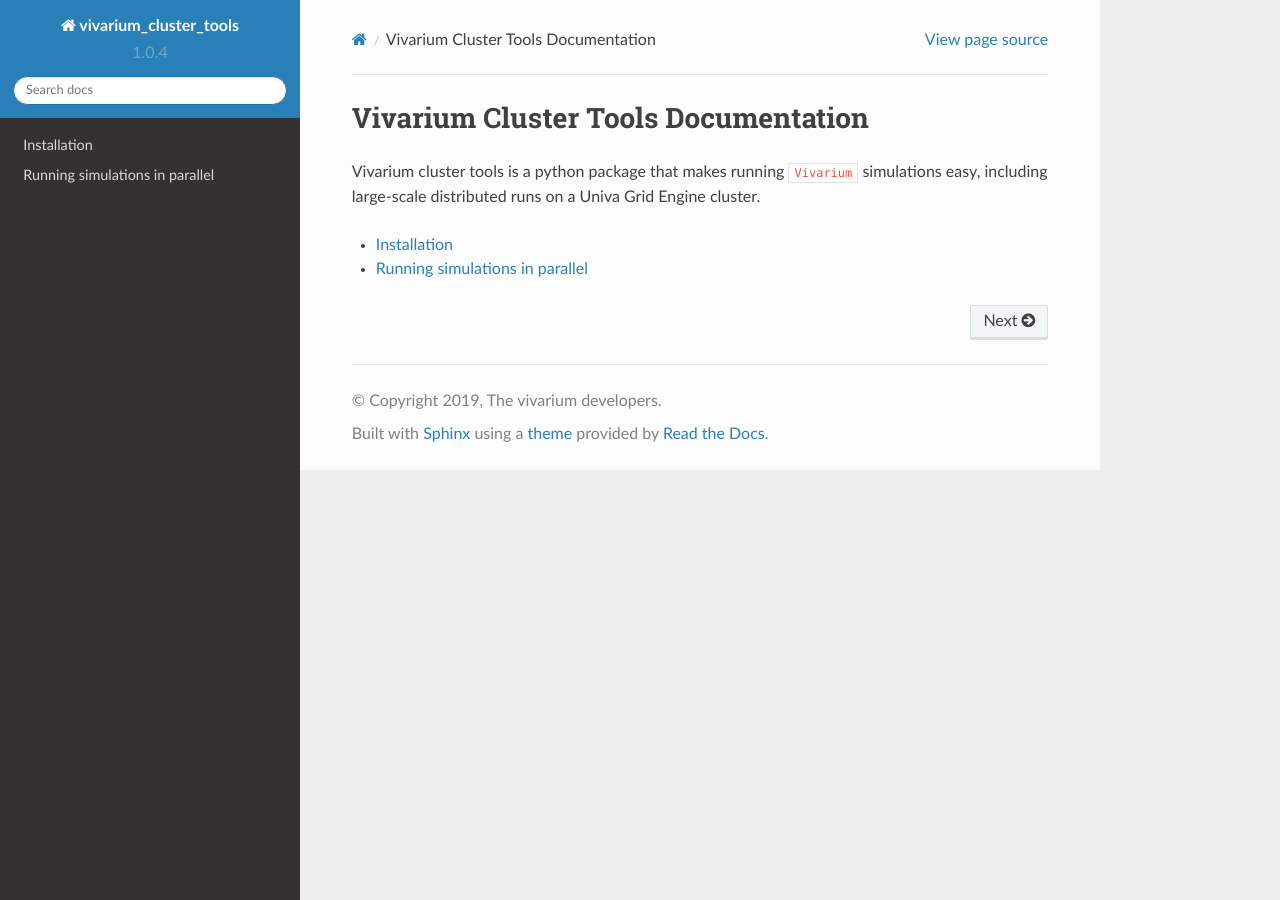
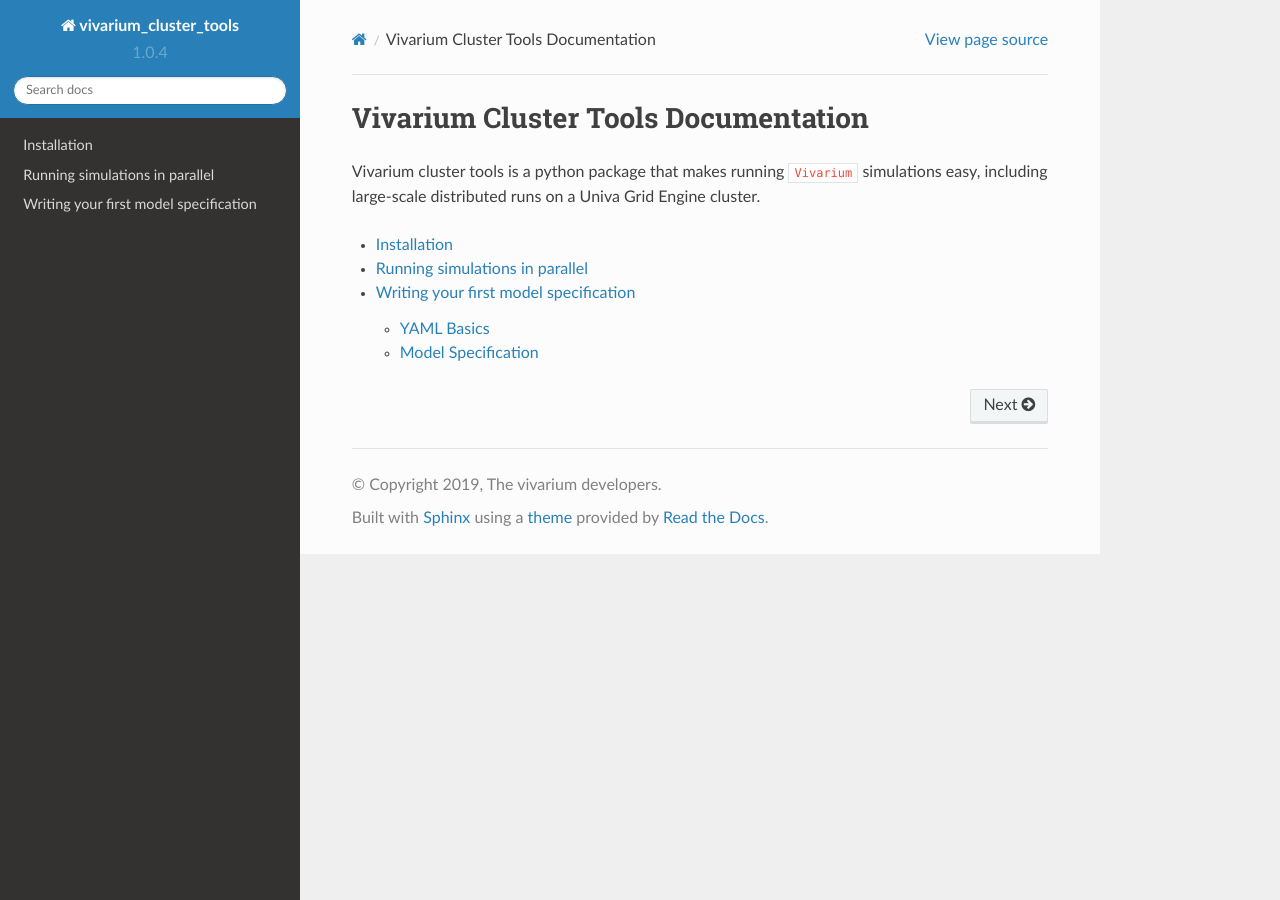
Before and after one commit to ihmeuw/vivarium_cluster_tools, a Sphinx documentation site: the page built from docs/source/index.rst, in a window 1280 px wide. Built offline with Sphinx 7.4.7 and the Read the Docs theme 2.0.0, drawn with Linux system fonts in a browser that asks for light colours; part of the change alters nothing that is shown.

Commit message:
add config section

```diff
--- /dev/null
+++ b/docs/source/config.rst
@@ -0,0 +1,195 @@
+
+Writing your first model specification
+======================================
+The ``vivarium`` ecosystem uses YAML configuration files throughout, including model specifications and branch files
+that you will be used by ``vivarium-cluster-tools``. Before you start writing your first ``vivarium`` simulation
+specification, it is helpful to understand how YAML syntax works.
+
+.. contents::
+    :depth: 1
+    :local:
+    :backlinks: none
+
+
+YAML Basics
+************
+YAML is a simple, human-readable data serialization format that is often used for specification files. The extensions
+of a file can be **.yaml** or **.yml**, both of which are accepted in ``vivarium``. The following are useful rules
+that you should keep in mind when writing a model specification.
+
+1. Whitespace indentation is used to denote structure.
+
+For example, you want to use ``BasePopulation()`` `component` in your simulation. To specify this you need to include it
+in your model specification in blocks that denote its import path. Using whitespace indentation, you can show that
+``BasePopulation()`` is in the ``population`` module of the ``vivarium_public_health`` library. However,
+you should **never use tab** to make your indentation.
+
+.. code-block:: yaml
+
+   components:
+        vivarium_public_health:
+                population:
+                        - BasePopulation()
+
+2.  ``:`` (colon) is used to store data as a map containing keys and values (just like a python ``dictionary``).
+
+There is no order among those key-value pairs and each pair should be formatted as **key: value**.
+For example, the following code block shows how you want to specify your initial population in a model specification.
+It tells us that you want to have an initial population size of 1000 and ages between 0 and 30.
+
+.. code-block:: yaml
+
+    configuration:
+            population:
+                    population_size: 1000
+                    age_start: 0
+                    age_end: 30
+
+This will interpreted as below. In other words, whitespace indentation is interpreted as nested while a colon is used to
+map a key and a value. Also, the inner most block (population_size, age_start, age_end) are unordered.
+
+.. code-block:: python
+
+    {configuration: {
+            population: {
+                population_size : 1000,
+                age_start: 0,
+                age_end: 30
+            }
+        }
+    }
+
+
+3. ``-`` (hyphen) is used to denote **Lists**, meaning that the values are not associated with a key.
+
+Just like ``key:value`` pairs, list items are defined in the lines below the list key, all with the **same** amount of
+spaces prefixing them. The difference is that all children values begin with a hyphen. For example,
+
+.. code-block:: yaml
+
+    components:
+        vivarium_public_health:
+            population:
+                - BasePopulation()
+                - Mortality()
+                - FertilityCrudeBirthRate()
+
+This will be interpreted as
+
+.. code-block:: python
+
+    {components: {
+            vivarium_public_health: {
+                    population : [BasePopulation(), Mortality(), FertilityCrudeBirthRate()]
+                    }
+            }
+    }
+
+
+Model Specification
+*******************
+
+Now, using the basic syntax, let's write a simple ``vivarium`` model specification. As a top level, your
+model specification will need three keys: ``plugins``, ``components``, ``configuration``.
+
+1. ``plugins``: As a vivarium user who is using GBD data, you might have seen this on top of a model specification files.
+
+.. code-block:: yaml
+
+    plugins:
+            optional:
+                    data:
+                            controller: "vivarium_public_health.dataset_manager.ArtifactManager"
+                            builder_interface: "vivarium_public_health.dataset_manager.ArtifactManagerInterface"
+
+This is required block if your simulation is using a data artifact and you do not need to change this. However,
+you can skip it if you only rely on completely data free component like
+`this example <https://github.com/ihmeuw/vivarium/blob/develop/src/vivarium/examples/disease_model/disease_model.yaml>`_.
+If you just want to load data directly from GBD and not from a data artifact, you should specify the following data
+plugins
+
+.. code-block:: yaml
+
+    plugins:
+            optional:
+                    data:
+                            controller: "vivarium_inputs.data_artifact.ArtifactPassthrough"
+                            builder_interface: "vivarium_public_health.dataset_manager.ArtifactManagerInterface"
+
+2. ``components``: This block specifies all the basic components that you want to have in a simulation. In general,
+it includes population, risk, disease, intervention and any metrics.
+
+- ``population``: You want to have at least ``BasePopulation()`` in your simulation.
+  Then, you can also bring mortality and/or making it as an open cohort by adding **one** of three available fertility
+  components.
+
+.. code-block:: yaml
+
+    components:
+            vivarium_public_health:
+                    population:
+                            - BasePopulation()
+                            - Mortality()
+                            - FertilityDeterministic()
+                            - FertilityCrudeBirthrate()
+                            - FertilityAgeSpecificRates()
+
+
+- ``risks``: By adding a risk component, you can have your simulants to be exposed to a certain risk.
+  However, it does not necessarily mean that they will be affected by risk. To make that connection, you must explicitly
+  state how a risk is to affect a specified target.
+
+.. code-block:: yaml
+
+    components:
+            vivarium_public_health:
+                    risks:
+                            - Risk("risk_factor.child_stunting")
+                            - Risk("coverage_gap.lack_of_vitamin_a_deficiency")
+                            - RiskEffect("risk_factor.child_stunting", "cause.diarrheal_diseases.incidence_rate")
+                            - RiskEffect("coverage_gap.lack_of_vitamin_a_deficiency", "risk_factor.vitamin_a_deficiency.exposure_parameter")
+
+- ``diseases``: Disease component often refers a certain type of disease model that you want to include in your
+  simulation. Currently we have several standard disease component models, including SI, SIR, SIS, SIS_fixed_duration
+  and a neonatal model as well as RiskAttributableDisease (which is a disease defined by a type of risk where the
+  population attributable fraction of the disease and risk is 1.)
+
+.. code-block:: yaml
+
+    components:
+            vivarium_public_health:
+                    disease.models:
+                            - SIR_fixed_duration("measles", "10")
+                            - SIS("diarrheal_diseases")
+                    disease.special_disease:
+                            - RiskAttributableDisease("cause.protein_energy_malnutrition", "risk_factor.child_wasting")
+
+- ``intervention``: By adding a treatment plan, you can modify a target measure by implementing your treatment.
+  Even though many of intervention components are written in a way to be used for a specific occasion,
+  there are still some generic components in ``vivarium_public_health``.
+
+.. code-block:: yaml
+
+    components:
+            vivarium_public_health:
+                    treatment:
+                            - HealthcareAccess()
+                            - TherapeuticInertia()
+
+- ``metrics``: Most of time, your output will be the final status of your population at the end of the simulation.
+  However, you may wonder what **actually** happened during your simulation and want to have a record of quantities of
+  interest as well. as well. For example, you may be interested in the actual risk exposure of simulants at the
+  mid-point of each year, by sex and age group. Or, you may want to know the number of deaths due to each cause in your
+  simulation by each age group. Or you may want to know the number of vaccines given by age, year, and sex. In all of
+  these cases, you can add observers to your model specification file to record these quantities.
+
+.. code-block:: yaml
+
+    components:
+            vivarium_public_health:
+                    metrics:
+                        - MortalityObserver()
+                        - TreatmentObserver('shigellosis_vaccine')
+                        - Disability()
+                        - DiseaseObserver('measles')
+                        - CategoricalRiskObserver('risk_factor.vitamin_a_deficiency')
--- a/docs/source/index.rst
+++ b/docs/source/index.rst
@@ -14,3 +14,4 @@ distributed runs on a Univa Grid Engine cluster.
 
    installation
    distributed_runner
+   config
```
